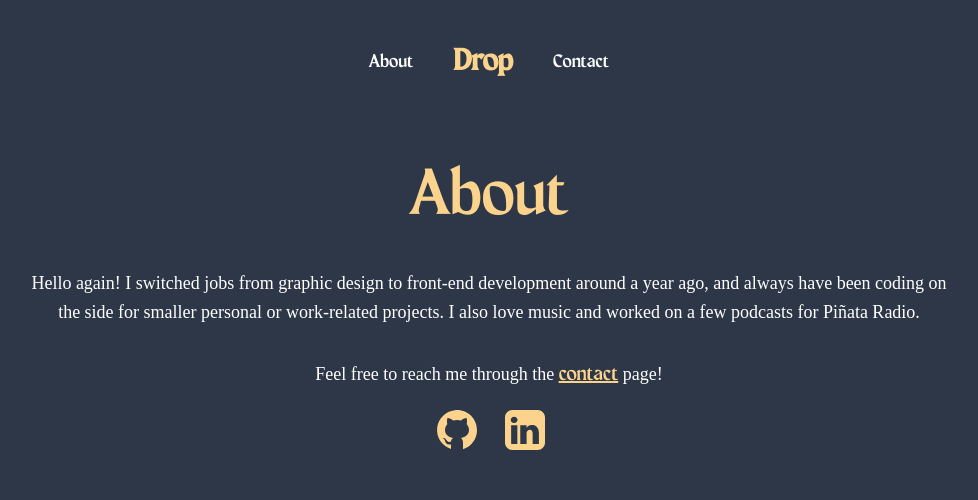
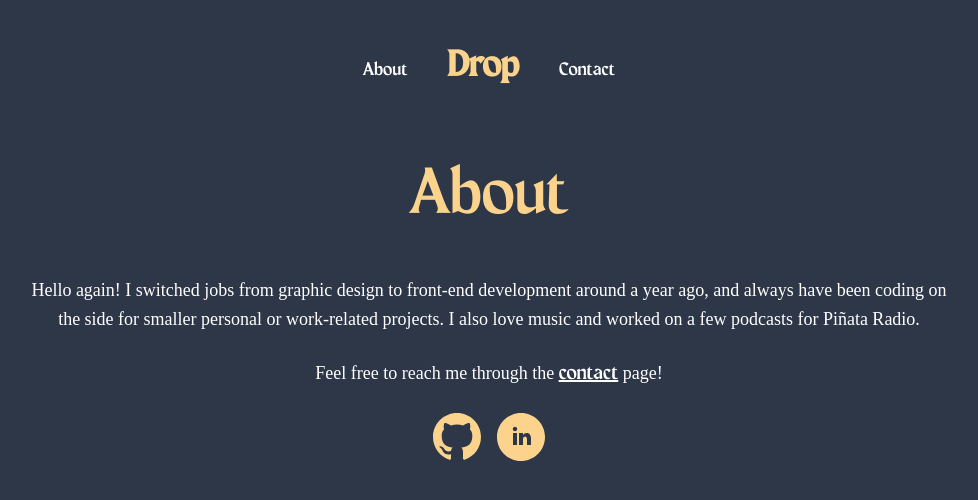
Before and after one commit to Toww/droplab-old, a Next.js app: page /about in a window 1280 px wide. Shown: the top 500 px of the page, without its empty margins (151-1129 px from the left). Built offline with nearby package versions, Linux system fonts and the light colour scheme.

Commit message:
Style adjusments

```diff
--- a/components/layout/NavBar.js
+++ b/components/layout/NavBar.js
@@ -2,27 +2,26 @@ import Link from "next/link";
 
 const NavBar = () => {
   return (
-    <nav className="flex justify-center mt-10">
+    <nav className="mt-12">
       <ul className="flex justify-center items-center">
-        <li>
+        <li className="mt-2">
           <Link href="/about">
-            <a className="font-custom text-lg">About</a>
+            <a className="font-custom text-lg leading-none">About</a>
           </Link>
         </li>
         <li>
           <Link href="/">
             <a
               id="logo"
-              className="font-custom text-3xl font-bold mx-10 text-orange-300"
+              className="font-custom text-4xl font-bold mx-10 text-orange-300 leading-none"
             >
               Drop
             </a>
           </Link>
         </li>
-
-        <li className="font-custom text-lg">
+        <li className="mt-2">
           <Link href="/contact">
-            <a className="font-custom text-lg">Contact</a>
+            <a className="font-custom text-lg leading-none">Contact</a>
           </Link>
         </li>
       </ul>
--- a/components/projects/ProjectsList.js
+++ b/components/projects/ProjectsList.js
@@ -42,10 +42,10 @@ const ProjectsList = ({ allProjectsData }) => {
           >
             <Link href="/projects/[id]" as={`/projects/${id}`} scroll={false}>
               <a className="p-0 m-0">
-                <h2 className="lg:inline-block font-custom text-5xl md:text-6xl text-orange-300 leading-none">
+                <h2 className="lg:inline-block font-custom text-4xl md:text-6xl text-orange-300 leading-none">
                   {title}
                 </h2>
-                <p className="lg:inline-block mt-1 md:mt-2 lg:mt-0 lg:ml-3 leading-tight">
+                <p className="text-sm md:text-base lg:inline-block mt-1 md:mt-2 lg:mt-0 lg:ml-3 md:leading-tight">
                   {type}
                 </p>
               </a>
--- a/components/projects/ProjectsNavLinks.js
+++ b/components/projects/ProjectsNavLinks.js
@@ -10,19 +10,19 @@ const ProjectsNavLinks = ({ prevProject, nextProject }) => {
           as={`/projects/${prevProject.id}`}
           scroll={false}
         >
-          <a className="w-1/3 md:flex md:justify-start md:items-center font-custom text-left text-3xl md:text-xl text-orange-300 mt-3">
+          <a className="w-1/3 flex mt-3 justify-start items-center font-custom text-left text-xl text-orange-300">
             {/* Left arrow */}
             <svg
-              class="w-8 h-8 md:w-5 md:h-5 mr-2 mt-0 pt-0"
+              className="w-8 h-8 md:w-5 md:h-5 mr-2 mt-0 pt-0"
               fill="none"
               stroke="currentColor"
               viewBox="0 0 24 24"
               xmlns="http://www.w3.org/2000/svg"
             >
               <path
-                stroke-linecap="round"
-                stroke-linejoin="round"
-                stroke-width="2"
+                strokeLinecap="round"
+                strokeLinejoin="round"
+                strokeWidth="2"
                 d="M10 19l-7-7m0 0l7-7m-7 7h18"
               ></path>
             </svg>
@@ -47,23 +47,23 @@ const ProjectsNavLinks = ({ prevProject, nextProject }) => {
           as={`/projects/${nextProject.id}`}
           scroll={false}
         >
-          <a className="w-1/3 md:flex md:justify-end md:items-center font-custom text-right text-xl text-orange-300 mt-3">
+          <a className="w-1/3 flex mt-3 justify-end items-center font-custom text-right text-xl text-orange-300">
             {/* Project name */}
             <span className="hidden md:block">
               {nextProject.title}
             </span>
             {/* Right arrow */}
             <svg
-              class="w-8 h-8 md:w-5 md:h-5 ml-2"
+              className="w-8 h-8 md:w-5 md:h-5 ml-2"
               fill="none"
               stroke="currentColor"
               viewBox="0 0 24 24"
               xmlns="http://www.w3.org/2000/svg"
             >
               <path
-                stroke-linecap="round"
-                stroke-linejoin="round"
-                stroke-width="2"
+                strokeLinecap="round"
+                strokeLinejoin="round"
+                strokeWidth="2"
                 d="M14 5l7 7m0 0l-7 7m7-7H3"
               ></path>
             </svg>
--- a/pages/about.js
+++ b/pages/about.js
@@ -10,7 +10,7 @@ const About = () => {
       </Head>
 
       <header>
-        <h2 className="font-custom text-center text-6xl text-orange-300 leading-none">
+        <h2 className="font-custom text-center text-5xl md:text-6xl text-orange-300 leading-none">
           About
         </h2>
       </header>
@@ -22,17 +22,17 @@ const About = () => {
             side for smaller personal or work-related projects. I also love
             music and worked on a few podcasts for Piñata Radio.
           </p>
-          <p className="mx-auto mt-8 text-lg px-4 text-center">
+          <p className="mx-auto mt-6 text-lg px-4 text-center">
             Feel free to reach me through the{" "}
             <Link href="/contact">
-              <a className="font-custom underline text-orange-300 text-xl">
+              <a className="font-custom underline text-xl">
                 contact
               </a>
             </Link>{" "}
             page!
           </p>
 
-          <div className="w-50% flex justify-center align-center text-orange-300 mt-4">
+          <div className="w-50% flex justify-center align-center text-orange-300 mt-6">
             {/* Github*/}
             <a
               className="block"
@@ -41,12 +41,12 @@ const About = () => {
             >
               <svg
                 className="w-12"
+                xmlns="http://www.w3.org/2000/svg"
                 fill="currentColor"
-                xmlns="http://www.w3.org/2000/svg"
                 viewBox="0 0 24 24"
               >
                 <title>GitHub Logo</title>
-                <path d="M10.9,2.1c-4.6,0.5-8.3,4.2-8.8,8.7c-0.6,5,2.5,9.3,6.9,10.7v-2.3c0,0-0.4,0.1-0.9,0.1c-1.4,0-2-1.2-2.1-1.9 c-0.1-0.4-0.3-0.7-0.6-1C5.1,16.3,5,16.3,5,16.2C5,16,5.3,16,5.4,16c0.6,0,1.1,0.7,1.3,1c0.5,0.8,1.1,1,1.4,1c0.4,0,0.7-0.1,0.9-0.2 c0.1-0.7,0.4-1.4,1-1.8c-2.3-0.5-4-1.8-4-4c0-1.1,0.5-2.2,1.2-3C7.1,8.8,7,8.3,7,7.6C7,7.2,7,6.6,7.3,6c0,0,1.4,0,2.8,1.3 C10.6,7.1,11.3,7,12,7s1.4,0.1,2,0.3C15.3,6,16.8,6,16.8,6C17,6.6,17,7.2,17,7.6c0,0.8-0.1,1.2-0.2,1.4c0.7,0.8,1.2,1.8,1.2,3 c0,2.2-1.7,3.5-4,4c0.6,0.5,1,1.4,1,2.3v3.3c4.1-1.3,7-5.1,7-9.5C22,6.1,16.9,1.4,10.9,2.1z" />
+                <path d="M12 0c-6.626 0-12 5.373-12 12 0 5.302 3.438 9.8 8.207 11.387.599.111.793-.261.793-.577v-2.234c-3.338.726-4.033-1.416-4.033-1.416-.546-1.387-1.333-1.756-1.333-1.756-1.089-.745.083-.729.083-.729 1.205.084 1.839 1.237 1.839 1.237 1.07 1.834 2.807 1.304 3.492.997.107-.775.418-1.305.762-1.604-2.665-.305-5.467-1.334-5.467-5.931 0-1.311.469-2.381 1.236-3.221-.124-.303-.535-1.524.117-3.176 0 0 1.008-.322 3.301 1.23.957-.266 1.983-.399 3.003-.404 1.02.005 2.047.138 3.006.404 2.291-1.552 3.297-1.23 3.297-1.23.653 1.653.242 2.874.118 3.176.77.84 1.235 1.911 1.235 3.221 0 4.609-2.807 5.624-5.479 5.921.43.372.823 1.102.823 2.222v3.293c0 .319.192.694.801.576 4.765-1.589 8.199-6.086 8.199-11.386 0-6.627-5.373-12-12-12z" />
               </svg>
             </a>
             {/* Linkedin */}
@@ -56,13 +56,14 @@ const About = () => {
               aria-label="LinkedIn link"
             >
               <svg
-                className="ml-6 w-10 mt-1"
+                className="w-12 ml-4"
                 xmlns="http://www.w3.org/2000/svg"
-                viewBox="0 0 26 26"
+                viewBox="0 0 24 24"
                 fill="currentColor"
               >
                 <title>LinkedIn Logo</title>
-                <path d="M 21.125 0 L 4.875 0 C 2.183594 0 0 2.183594 0 4.875 L 0 21.125 C 0 23.816406 2.183594 26 4.875 26 L 21.125 26 C 23.816406 26 26 23.816406 26 21.125 L 26 4.875 C 26 2.183594 23.816406 0 21.125 0 Z M 8.039063 22.070313 L 4 22.070313 L 3.976563 9.976563 L 8.015625 9.976563 Z M 5.917969 8.394531 L 5.894531 8.394531 C 4.574219 8.394531 3.722656 7.484375 3.722656 6.351563 C 3.722656 5.191406 4.601563 4.3125 5.945313 4.3125 C 7.289063 4.3125 8.113281 5.191406 8.140625 6.351563 C 8.140625 7.484375 7.285156 8.394531 5.917969 8.394531 Z M 22.042969 22.070313 L 17.96875 22.070313 L 17.96875 15.5 C 17.96875 13.910156 17.546875 12.828125 16.125 12.828125 C 15.039063 12.828125 14.453125 13.558594 14.171875 14.265625 C 14.066406 14.519531 14.039063 14.867188 14.039063 15.222656 L 14.039063 22.070313 L 9.945313 22.070313 L 9.921875 9.976563 L 14.015625 9.976563 L 14.039063 11.683594 C 14.5625 10.875 15.433594 9.730469 17.519531 9.730469 C 20.105469 9.730469 22.039063 11.417969 22.039063 15.046875 L 22.039063 22.070313 Z" />
+
+                <path d="M12 0c-6.627 0-12 5.373-12 12s5.373 12 12 12 12-5.373 12-12-5.373-12-12-12zm-2 16h-2v-6h2v6zm-1-6.891c-.607 0-1.1-.496-1.1-1.109 0-.612.492-1.109 1.1-1.109s1.1.497 1.1 1.109c0 .613-.493 1.109-1.1 1.109zm8 6.891h-1.998v-2.861c0-1.881-2.002-1.722-2.002 0v2.861h-2v-6h2v1.093c.872-1.616 4-1.736 4 1.548v3.359z" />
               </svg>
             </a>
           </div>
--- a/pages/index.js
+++ b/pages/index.js
@@ -28,19 +28,19 @@ export default function Home({ allProjectsData }) {
         <header>
           <motion.h1
             variants={indexVariant}
-            className="text-white text-center text-2xl mx-auto max-w-5xl leading-tight"
+            className="text-white mt-16 mb-12 md:mt-24 md:mb-16 text-center text-xl md:text-2xl mx-auto max-w-5xl"
           >
             Hello! My name is{" "}
-            <span className="font-custom text-3xl text-red-400 tracking-wide">
+            <span className="font-custom text-2xl md:text-3xl text-red-400 tracking-wide leading-tight">
               Thomas
             </span>
             , I am a{" "}
-            <span className="font-custom text-3xl text-red-400 tracking-wide">
+            <span className="font-custom text-2xl md:text-3xl text-red-400 tracking-wide leading-tight">
               {" "}
               front-end developer
             </span>{" "}
             and{" "}
-            <span className="font-custom text-3xl text-red-400 tracking-wide">
+            <span className="font-custom text-2xl md:text-3xl text-red-400 tracking-wide leading-tight">
               {" "}
               graphic designer
             </span>
--- a/pages/projects/[id].js
+++ b/pages/projects/[id].js
@@ -30,7 +30,7 @@ export default function Project({
           <h2 className="font-custom text-center text-5xl md:text-6xl text-orange-300 leading-none">
             {frontMatter.title}
           </h2>
-          <p className="text-center mt-2">{frontMatter.type}</p>
+          <p className="text-center mt-3">{frontMatter.type}</p>
         </header>
         <main>
           {/* Content */}
--- a/styles/tailwind.css
+++ b/styles/tailwind.css
@@ -13,7 +13,15 @@ body {
 
 main,
 header {
-  @apply mt-2 px-8 max-w-screen-lg m-auto;
+  @apply px-8 max-w-screen-lg mx-auto;
+}
+
+header {
+  @apply mt-12;
+}
+
+main {
+  @apply mt-8;
 }
 
 /* ----- HOMEPAGE ----- */
@@ -21,6 +29,11 @@ header {
 .project-line {
   @apply py-4 border border-solid border-orange-300 border-0 transition-all duration-200 ease-in-out;
 }
+
+.project-line:first-child {
+  @apply pt-0 pb-4;
+}
+
 
 /* ----- PROJECTS ----- */
 
@@ -46,12 +59,12 @@ form textarea:focus {
 /* ----- MEDIA QUERIES ----- */
 
 @screen md {
-  header{
+  header {
     @apply mt-20;
   }
 
   main {
-    @apply mt-10;
+    @apply mt-12;
   }
 
   /* -- Homepage --  */
@@ -59,6 +72,11 @@ form textarea:focus {
   .project-line {
     @apply py-5;
   }
+
+  .project-line:first-child {
+    @apply pt-0 pb-5;
+  }
+
 
   .project-line:hover {
     @apply border-b-8;
```
Also changed, not shown: pages/contact.js (+10 -19 lines), public/img/drop/drop.png, public/img/thumbnails/drop.png.
